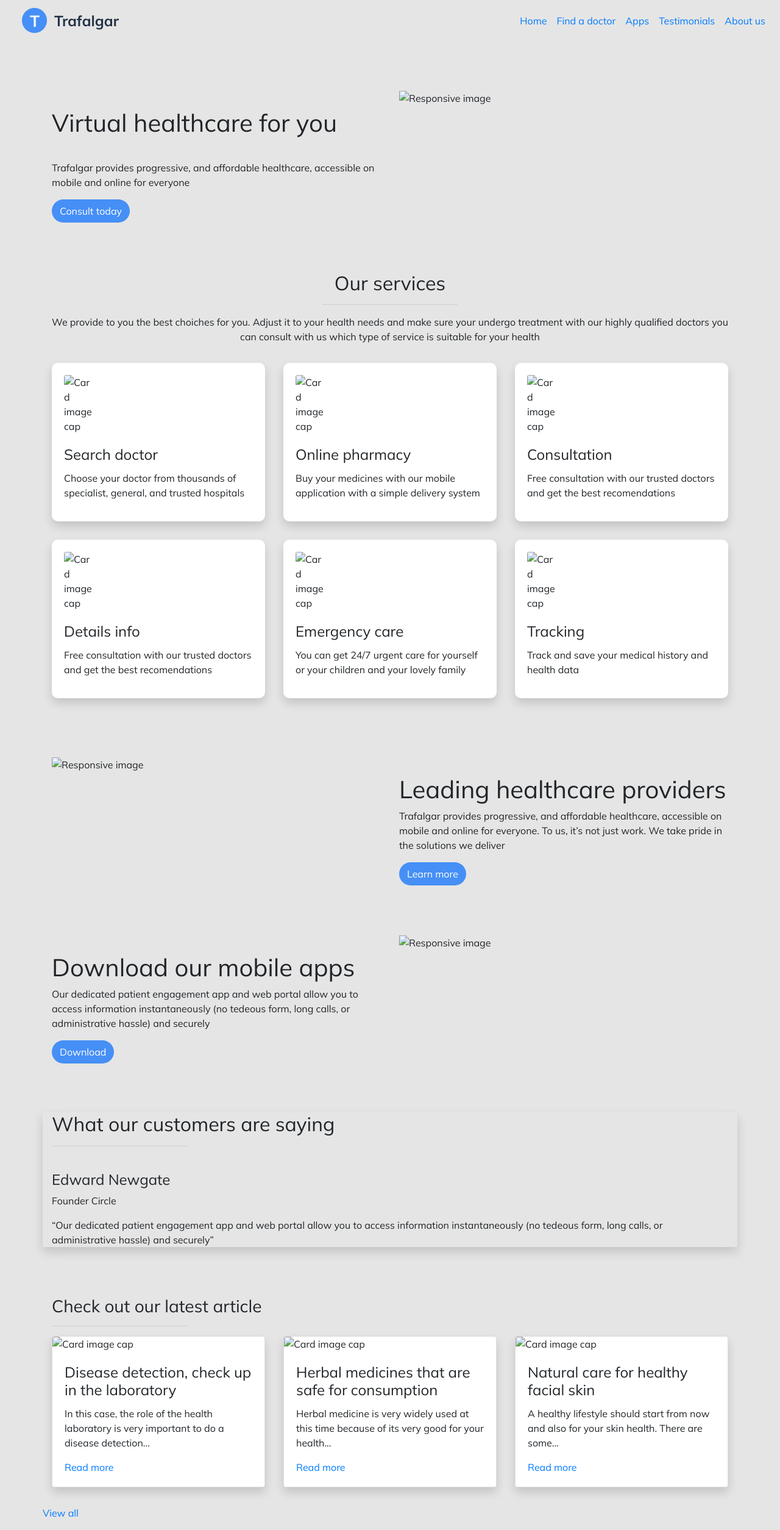
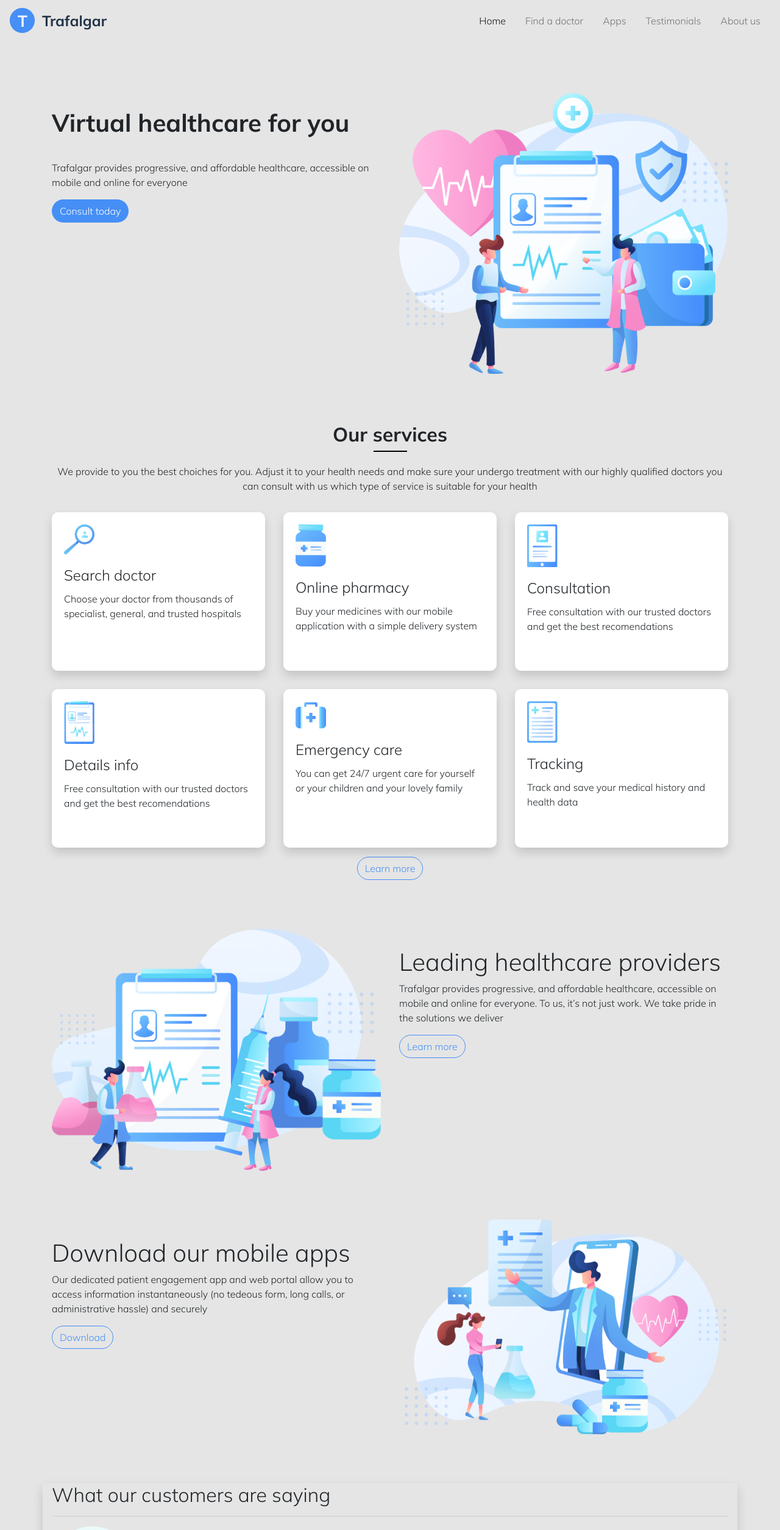
Before and after one commit to Umokaso/Trafalgar-Healthcare, a plain HTML site: page index.html in a window 1280 px wide. Shown: the top 2509 px of the page at 61% size. Drawn offline with nearby package versions, Linux system fonts and the light colour scheme.

Commit message:
links and images

```diff
--- a/css/index.css
+++ b/css/index.css
@@ -10,37 +10,89 @@ body {
 }
 
 /* Utiliy Classes */
+.f-bold {
+    font-weight: 700;
+}
 
 .shadow {
-    -webkit-box-shadow: 3px 3px 5px 6px rgba(0, 0, 0, 0.4) ;  /* Safari 3-4, iOS 4.0.2 - 4.2, Android 2.3+ */
-    -moz-box-shadow:    3px 3px 5px 6px rgba(0, 0, 0, 0.4) ;  /* Firefox 3.5 - 3.6 */
-    box-shadow:         3px 3px 5px 6px rgba(0, 0, 0, 0.4) ;  /* Opera 10.5, IE 9, Firefox 4+, Chrome 6+, iOS 5 */
+    -webkit-box-shadow: 10px 40px 50px 0px rgba(229, 233, 246, 0.4);  /* Safari 3-4, iOS 4.0.2 - 4.2, Android 2.3+ */
+    -moz-box-shadow:    10px 40px 50px 0px rgba(229, 233, 246, 0.4);  /* Firefox 3.5 - 3.6 */
+    box-shadow:         10px 40px 50px 0px rgba(229, 233, 246, 0.4);  /* Opera 10.5, IE 9, Firefox 4+, Chrome 6+, iOS 5 */
+}
+
+.custom-btn {
+    color: #458FF6;
+    border: 1px solid #458FF6;
+    border-radius: 20px;
+}
+.custom-btn:hover {
+    background-color: #458FF6;
+    color: white;
 }
 
 section {
     margin: 80px 0;
 }
 
-hr {
-    width: 20%;
+.h-line {
+    width: 55px;
+    height: 2px;
+    background-color: black;
+    margin-bottom: 20px;
 }
 
+
 /* Nav section */
+.navbar .navbar-toggler {
+    outline: none !important;
+    border: none !important;
+}
 
-.navbar-brand img {
-    padding-left: 20px;
+.navbar-light .navbar-toggler-icon {
+   background-image: none !important;
 }
-/* .navbar-brand a {
-    margin-left: 100px;
-} */
 
-.banner p,
-h1,
-a {
+.hamburger .line{
+    width: 38px;
+    height: 4px;
+    background-color: #30062E;
+    display: block;
+    margin-bottom: 8px;
+    -webkit-transition: all 0.3s ease-in-out;
+    -o-transition: all 0.3s ease-in-out;
+    transition: all 0.3s ease-in-out;
+  }
+
+  .hamburger:hover{
+    cursor: pointer;
+  }
+
+  #hamburger-1.is-active .line:nth-child(2){
+    opacity: 0;
+  }
+
+  #hamburger-1.is-active .line:nth-child(1){
+    -webkit-transform: translateY(15px) rotate(45deg);
+    -ms-transform: translateY(15px) rotate(45deg);
+    -o-transform: translateY(15px) rotate(45deg);
+    transform: translateY(12.5px) rotate(45deg);
+  }
+
+  #hamburger-1.is-active .line:nth-child(3){
+    -webkit-transform: translateY(-15px) rotate(-45deg);
+    -ms-transform: translateY(-15px) rotate(-45deg);
+    -o-transform: translateY(-15px) rotate(-45deg);
+    transform: translateY(-12.5px) rotate(-45deg);
+  }
+
+
+
+/* Body */
+  .banner p,h1,a {
     padding-top: 30px;
 }
 
-.btn {
+.banner-btn {
     background-color: #458FF6;
     color: white;
     border-radius: 20px;
--- a/index.html
+++ b/index.html
@@ -7,25 +7,33 @@
     <meta name="description"
         content="Trafalgar provides progressive, and affordable healthcare, accessible on mobile and online">
     <link rel="stylesheet" href="https://cdn.jsdelivr.net/npm/bootstrap@4.5.3/dist/css/bootstrap.min.css" integrity="sha384-TX8t27EcRE3e/ihU7zmQxVncDAy5uIKz4rEkgIXeMed4M0jlfIDPvg6uqKI2xXr2" crossorigin="anonymous">
-    <link href="https://fonts.googleapis.com/css2?family=Mulish&display=swap" rel="stylesheet">
+    <link rel="preconnect" href="https://fonts.gstatic.com">
+    <link href="https://fonts.googleapis.com/css2?family=Mulish:wght@300;700&display=swap" rel="stylesheet">
     <link rel="stylesheet" href="css/index.css">
     <title>Trafalgar Healthcare</title>
 </head>
 
 <body>
     <header>
-        <nav class="navbar navbar-expand-lg">
+        <nav class="navbar navbar-expand-lg navbar-light">
             <a class="navbar-brand" href="#"><img src="img/logo.png" alt=""></a>
-            <button class="navbar-toggler" type="button" data-toggle="collapse" data-target="#navbarNavAltMarkup" aria-controls="navbarNavAltMarkup" aria-expanded="false" aria-label="Toggle navigation">
-              <span class="navbar-toggler-icon"></span>
+            <button class="navbar-toggler" type="button" data-toggle="collapse" data-target="#navbarNavAltMarkup"
+                aria-controls="navbarNavAltMarkup" aria-expanded="false" aria-label="Toggle navigation">
+                <span class="navbar-toggler-icon">
+                    <div class="hamburger" id="hamburger-1" onclick="this.classList.toggle('is-active')">
+                        <span class="line"></span>
+                        <span class="line"></span>
+                        <span class="line"></span>
+                    </div>
+                </span>
             </button>
             <div class="collapse navbar-collapse" id="navbarNavAltMarkup">
               <div class="navbar-nav ml-auto">
-                <a class="nav-link active" href="#">Home <span class="sr-only">(current)</span></a>
-                <a class="nav-link" href="#">Find a doctor</a>
-                <a class="nav-link" href="#">Apps</a>
-                <a class="nav-link" href="#">Testimonials</a>
-                <a class="nav-link" href="#">About us</a>
+                <a class="nav-item nav-link text-center px-3 active" href="#">Home <span class="sr-only">(current)</span></a>
+                <a class="nav-item nav-link text-center px-3" href="#">Find a doctor</a>
+                <a class="nav-item nav-link text-center px-3" href="#">Apps</a>
+                <a class="nav-item nav-link text-center px-3" href="#">Testimonials</a>
+                <a class="nav-item nav-link text-center px-3" href="#">About us</a>
               </div>
             </div>
         </nav>
@@ -36,16 +44,15 @@
             <div class="container">
                 <div class="row">
                     <div class="col-sm-6">
-                        <h1>Virtual healthcare
+                        <h1 class="f-bold">Virtual healthcare
                             for you</h1>
                         <p>Trafalgar provides progressive, and affordable
                             healthcare, accessible on mobile and online
                             for everyone</p>
-                        <a class="btn" href="">Consult today</a>
+                        <a class="btn banner-btn" href="">Consult today</a>
                     </div>
                     <div class="col-sm-6">
-                        <img src="./resources/img/trafalgar-header illustration 1.png" class="img-fluid"
-                            alt="Responsive image">
+                        <img src="img/banner illustration.png" class="img-fluid">
                     </div>
                 </div>
             </div>
@@ -54,8 +61,8 @@
         <section class="services">
             <div class="container">
                 <div class="services_label">
-                    <h2>Our services</h2>
-                    <hr>
+                    <h2 class="f-bold">Our services</h2>
+                    <div class="h-line mx-auto"></div>
                     <p>We provide to you the best choiches for you. Adjust it to your health needs and make sure your
                         undergo treatment with our highly qualified doctors you can consult with us which type of
                         service is
@@ -64,8 +71,7 @@
                 <div class="row">
                     <div class="col-sm-4">
                         <div class="card shadow services_card">
-                            <img class="card-img-top card_icon_size" src="./resources/img/Frame 1.png"
-                                alt="Card image cap">
+                            <img class="card-img-top card_icon_size" src="img/Frame 1.png">
                             <div class="card-body">
                                 <h4 class="card-title">Search doctor</h4>
                                 <p class="card-text">Choose your doctor from thousands of specialist, general, and
@@ -75,8 +81,7 @@
                     </div>
                     <div class="col-sm-4">
                         <div class="card shadow services_card">
-                            <img class="card-img-top card_icon_size" src="./resources/img/Frame 2.png"
-                                alt="Card image cap">
+                            <img class="card-img-top card_icon_size" src="img/Frame 2.png">
                             <div class="card-body">
                                 <h4 class="card-title">Online pharmacy</h4>
                                 <p class="card-text">Buy your medicines with our mobile application with a simple
@@ -86,8 +91,7 @@
                     </div>
                     <div class="col-sm-4">
                         <div class="card shadow services_card">
-                            <img class="card-img-top card_icon_size" src="./resources/img/Frame 3.png"
-                                alt="Card image cap">
+                            <img class="card-img-top card_icon_size" src="img/Frame 3.png">
                             <div class="card-body">
                                 <h4 class="card-title">Consultation</h4>
                                 <p class="card-text">Free consultation with our trusted doctors and get the best
@@ -99,8 +103,7 @@
                 <div class="row">
                     <div class="col-sm-4">
                         <div class="card shadow services_card">
-                            <img class="card-img-top card_icon_size" src="./resources/img/Frame 4.png"
-                                alt="Card image cap">
+                            <img class="card-img-top card_icon_size" src="img/Frame 4.png">
                             <div class="card-body">
                                 <h4 class="card-title">Details info</h4>
                                 <p class="card-text">Free consultation with our trusted doctors and get the best
@@ -110,8 +113,7 @@
                     </div>
                     <div class="col-sm-4">
                         <div class="card shadow services_card">
-                            <img class="card-img-top card_icon_size" src="./resources/img/Frame 5.png"
-                                alt="Card image cap">
+                            <img class="card-img-top card_icon_size" src="img/Frame 5.png">
                             <div class="card-body">
                                 <h4 class="card-title">Emergency care</h4>
                                 <p class="card-text">You can get 24/7 urgent care for yourself or your children and
@@ -121,14 +123,14 @@
                     </div>
                     <div class="col-sm-4">
                         <div class="card shadow services_card">
-                            <img class="card-img-top card_icon_size" src="./resources/img/Frame 6.png"
-                                alt="Card image cap">
+                            <img class="card-img-top card_icon_size" src="img/Frame 6.png">
                             <div class="card-body">
                                 <h4 class="card-title">Tracking</h4>
                                 <p class="card-text">Track and save your medical history and health data </p>
                             </div>
                         </div>
                     </div>
+                    <a href="" class="btn custom-btn mx-auto">Learn more</a>
                 </div>
             </div>
         </section>
@@ -138,15 +140,14 @@
                 <div class="container">
                     <div class="row">
                         <div class="col-sm-6">
-                            <img src="./resources/img/trafalgar-illustration sec02 1.png" class="img-fluid"
-                                alt="Responsive image">
+                            <img src="img/trafalgar-illustration sec02 1.png" class="img-fluid">
                         </div>
                         <div class="col-sm-6">
                             <h1>Leading healthcare providers</h1>
                             <p>Trafalgar provides progressive, and affordable healthcare, accessible on mobile and
                                 online for everyone. To us, it’s not just work. We take pride
                                 in the solutions we deliver</p>
-                            <a class="btn" href="">Learn more</a>
+                            <a class="btn custom-btn" href="">Learn more</a>
                         </div>
                     </div>
                 </div>
@@ -163,11 +164,10 @@
                             <p>Our dedicated patient engagement app and
                                 web portal allow you to access information instantaneously (no tedeous form, long calls,
                                 or administrative hassle) and securely</p>
-                            <a class="btn" href="">Download</a>
+                            <a class="btn custom-btn" href="">Download</a>
                         </div>
                         <div class="col-sm-6">
-                            <img src="./resources/img/trafalgar-illustration sec03 1.png" class="img-fluid"
-                                alt="Responsive image">
+                            <img src="img/trafalgar-illustration sec03 1.png" class="img-fluid">
                         </div>
                     </div>
                 </div>
@@ -180,7 +180,7 @@
                 <hr>
                 <div>
                     <div>
-                        <img src="./resources/img/Mask Group.png" alt="">
+                        <img src="img/Mask Group.png" alt="">
                         <div>
                             <h4>Edward Newgate</h4>
                             <p>Founder Circle</p>
@@ -202,7 +202,7 @@
                 <div class="row">
                     <div class="col-sm-4">
                         <div class="card shadow articles_card">
-                            <img class="card-img-top" src="./resources/img/image 1.png" alt="Card image cap">
+                            <img class="card-img-top" src="img/image 1.png" alt="Card image cap">
                             <div class="card-body">
                                 <h4 class="card-title">Disease detection, check
                                     up in the laboratory</h4>
@@ -215,7 +215,7 @@
                     </div>
                     <div class="col-sm-4">
                         <div class="card shadow articles_card">
-                            <img class="card-img-top" src="./resources/img/image 2.png" alt="Card image cap">
+                            <img class="card-img-top" src="img/image 2.png" alt="Card image cap">
                             <div class="card-body">
                                 <h4 class="card-title">Herbal medicines that are
                                     safe for consumption</h4>
@@ -227,7 +227,7 @@
                     </div>
                     <div class="col-sm-4">
                         <div class="card shadow articles_card">
-                            <img class="card-img-top" src="./resources/img/image 3.png" alt="Card image cap">
+                            <img class="card-img-top" src="img/image 3.png" alt="Card image cap">
                             <div class="card-body">
                                 <h4 class="card-title">Natural care for healthy
                                     facial skin</h4>
```
Also changed, not shown: img/banner illustration.png (renamed from img/trafalgar-header illustration 1.png).
